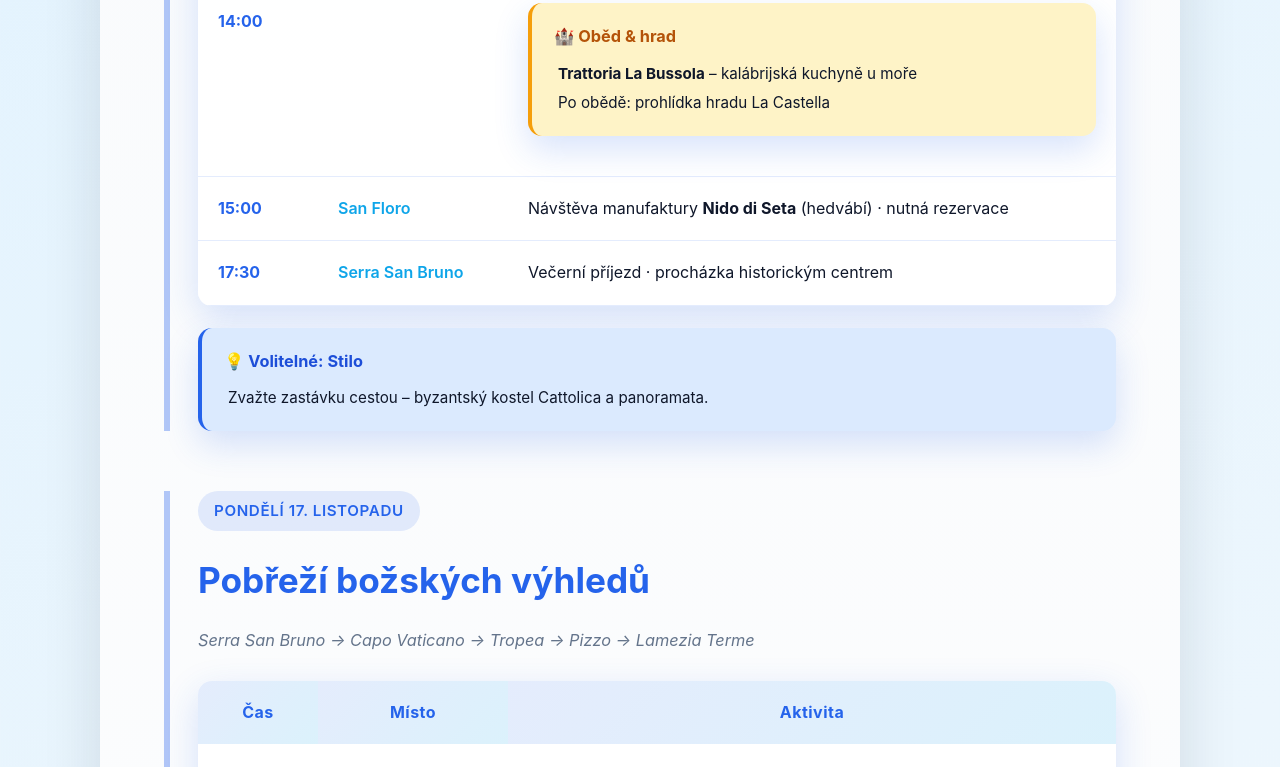
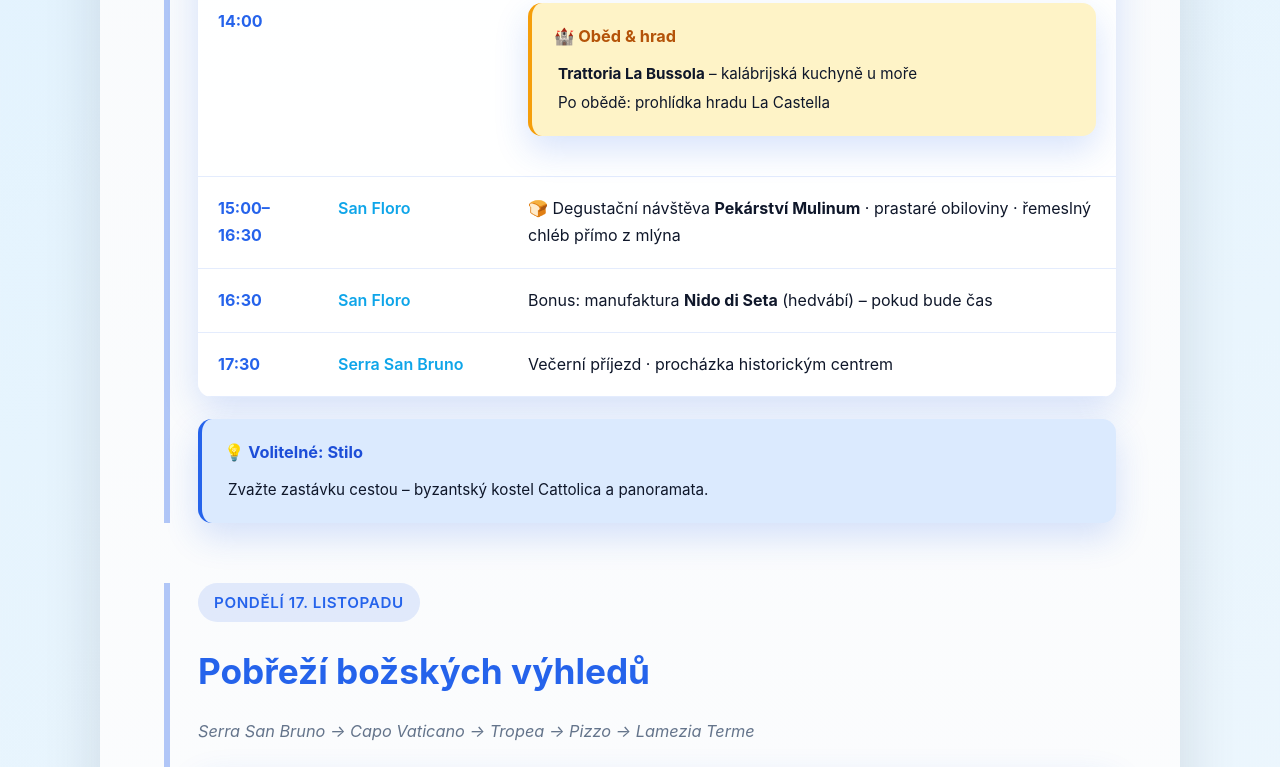
Before and after one commit to centycz/cestopisy, a plain HTML site: page WEB/kalabrie.html in a window 1280 px wide. Shown: the part 4361-5128 px from the top of the page. Drawn offline with Linux system fonts and the light colour scheme.

Commit message:
Clarify San Floro bakery does not require booking

```diff
--- a/WEB/kalabrie.html
+++ b/WEB/kalabrie.html
@@ -262,9 +262,14 @@
                             </td>
                         </tr>
                         <tr>
-                            <td class="time">15:00</td>
+                            <td class="time">15:00–16:30</td>
                             <td class="place">San Floro</td>
-                            <td>Návštěva manufaktury <strong>Nido di Seta</strong> (hedvábí) · nutná rezervace</td>
+                            <td>🍞 Degustační návštěva <strong>Pekárství Mulinum</strong> · prastaré obiloviny · řemeslný chléb přímo z mlýna</td>
+                        </tr>
+                        <tr>
+                            <td class="time">16:30</td>
+                            <td class="place">San Floro</td>
+                            <td>Bonus: manufaktura <strong>Nido di Seta</strong> (hedvábí) – pokud bude čas</td>
                         </tr>
                         <tr>
                             <td class="time">17:30</td>
@@ -374,7 +379,7 @@
                         <h4>⚠️ Povinné rezervace</h4>
                         <ul>
                             <li>Cirò Marina – Cantina F.lli Dell'Aquila (degustace)</li>
-                            <li>San Floro – Nido di Seta (hedvábná manufaktura)</li>
+                            <li>San Floro – Nido di Seta (hedvábná manufaktura, volitelné)</li>
                         </ul>
                     </div>
                     <div class="tip-card">
@@ -398,6 +403,7 @@
                         <ul>
                             <li>Stilo lze zařadit operativně v neděli</li>
                             <li>Listopad = minimum turistů, maximální autenticita</li>
+                            <li>San Floro – Pekárství Mulinum: objednejte si degustační prkénko na místě (rezervace není potřeba)</li>
                             <li>Doporučené ubytování: Carmen House – nejlepší poměr cena/kvalita</li>
                         </ul>
                     </div>
@@ -711,7 +717,7 @@
                                 <h4>⚠️ Prenotazioni obbligatorie</h4>
                                 <ul>
                                     <li>Cirò Marina – Cantina F.lli Dell'Aquila (degustazione)</li>
-                                    <li>San Floro – Nido di Seta (manifattura della seta)</li>
+                                    <li>San Floro – Nido di Seta (manifattura della seta, facoltativa)</li>
                                 </ul>
                             </div>
                             <div class="tip-card">
@@ -735,6 +741,7 @@
                                 <ul>
                                     <li>Possibile inserire Stilo la domenica se resta tempo</li>
                                     <li>Novembre = pochi turisti, autenticità massima</li>
+                                    <li>San Floro – Panificio Mulinum: ordina il tagliere degustazione direttamente sul posto (nessuna prenotazione necessaria)</li>
                                     <li>Alloggio consigliato: Carmen House – ottimo rapporto qualità/prezzo</li>
                                 </ul>
                             </div>
```
